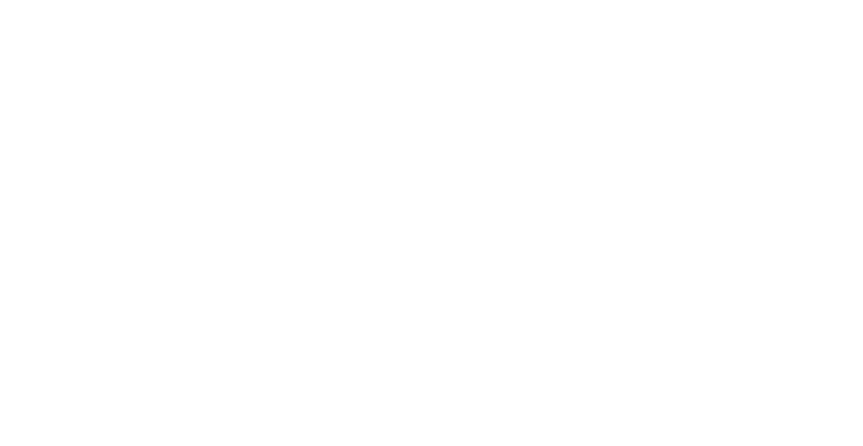
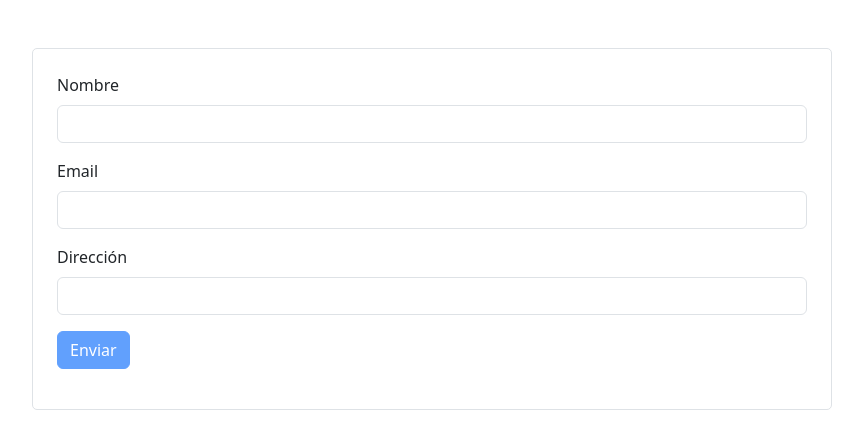
Before and after one commit to TutozGhub/Domina-React, a React (Vite) app: page /ActivacionCondicional in a window 1280 px wide. Before the commit this address had no page. Shown: the top 446 px of the page, without its empty margins (208-1071 px from the left). Built offline with nearby package versions, Linux system fonts and the light colour scheme.

Commit message:
Activacion condicional

```diff
--- /dev/null
+++ b/src/assets/components/ActivacionCondicional/ActivacionCondicional.jsx
@@ -0,0 +1,88 @@
+import { useState } from "react";
+
+export default function ActivacionCondicional() {
+  const [name, setName] = useState("");
+  const [mail, setMail] = useState("");
+  const [direction, setDirection] = useState("");
+
+  const [validName, setValidName] = useState(false);
+  const [validMail, setValidMail] = useState(false);
+  const [validDirection, setValidDirection] = useState(false);
+
+  const [showMessage, setShowMessage] = useState(false);
+
+  const nombreUpdate = (e) => {
+    setName(e.target.value);
+    setValidName(e.target.value.trim().length > 3);
+  };
+  const emailUpdate = (e) => {
+    setMail(e.target.value);
+    setValidMail(/^\S+@\S+\.\S+$/.test(e.target.value));
+  };
+  const direccionUpdate = (e) => {
+    setDirection(e.target.value);
+    setValidDirection(e.target.value.trim().length > 3);
+  };
+  const enviarDatos = (e) => {
+    e.preventDefault();
+    setShowMessage(true);
+    validName && validMail && validDirection ? alert("Exito!!!") : null;
+  };
+
+  return (
+    <div className="p-5">
+      <form
+        className="mx-auto p-4 max-width border-form"
+        onSubmit={enviarDatos}
+      >
+        <div className="mb-3">
+          <label className="form-label">Nombre</label>
+          <input
+            type="text"
+            className="form-control"
+            value={name}
+            onChange={nombreUpdate}
+          />
+          {showMessage && !validName && (
+            <p className="red">El nombre debe tener mas de 3 letras.</p>
+          )}
+        </div>
+        <div className="mb-3">
+          <label className="form-label">Email</label>
+          <input
+            type="text"
+            className="form-control"
+            value={mail}
+            onChange={emailUpdate}
+          />
+          {showMessage && !validMail && (
+            <p className="red">Debe utilizar un mail valido.</p>
+          )}
+        </div>
+        <div className="mb-3">
+          <label className="form-label">Dirección</label>
+          <input
+            type="text"
+            className="form-control"
+            value={direction}
+            onChange={direccionUpdate}
+          />
+          {showMessage && !validDirection && (
+            <p className="red">La dirección debe tener mas de 3 letras.</p>
+          )}
+        </div>
+        <div className="mb-3">
+          <button
+            type="submit"
+            className="btn btn-primary"
+            disabled={
+              !validName || !validMail || !validDirection ? true : false
+            }
+          >
+            Enviar
+          </button>
+        </div>
+      </form>
+    </div>
+  );
+}
--- a/src/assets/components/App/Paths.js
+++ b/src/assets/components/App/Paths.js
@@ -67,5 +67,9 @@
     {
     "name": 'Validacion "avanzada" de datos',
     "path": "/ValidacionAvanzada"
+    },
+    {
+    "name": 'Activacion Condicional',
+    "path": "/ActivacionCondicional"
     }
 ]
--- a/src/main.jsx
+++ b/src/main.jsx
@@ -21,6 +21,7 @@
 import MostrarPass from './assets/components/MostrarPass/MostrarPass.jsx';
 import Validacion from './assets/components/Validacion/Validacion.jsx';
 import ValidacionAvanzada from './assets/components/ValidacionAvanzada/ValidacionAvanzada.jsx';
+import ActivacionCondicional from './assets/components/ActivacionCondicional/ActivacionCondicional.jsx';
 
 ReactDOM.createRoot(document.getElementById('root')).render(
   <React.StrictMode>
@@ -45,6 +46,7 @@
         <Route path="MostrarPass" element={<MostrarPass />} />
         <Route path="Validacion" element={<Validacion />} />
         <Route path="ValidacionAvanzada" element={<ValidacionAvanzada />} />
+        <Route path="ActivacionCondicional" element={<ActivacionCondicional />} />
       </Routes>
     </BrowserRouter>
   </React.StrictMode>,
```
